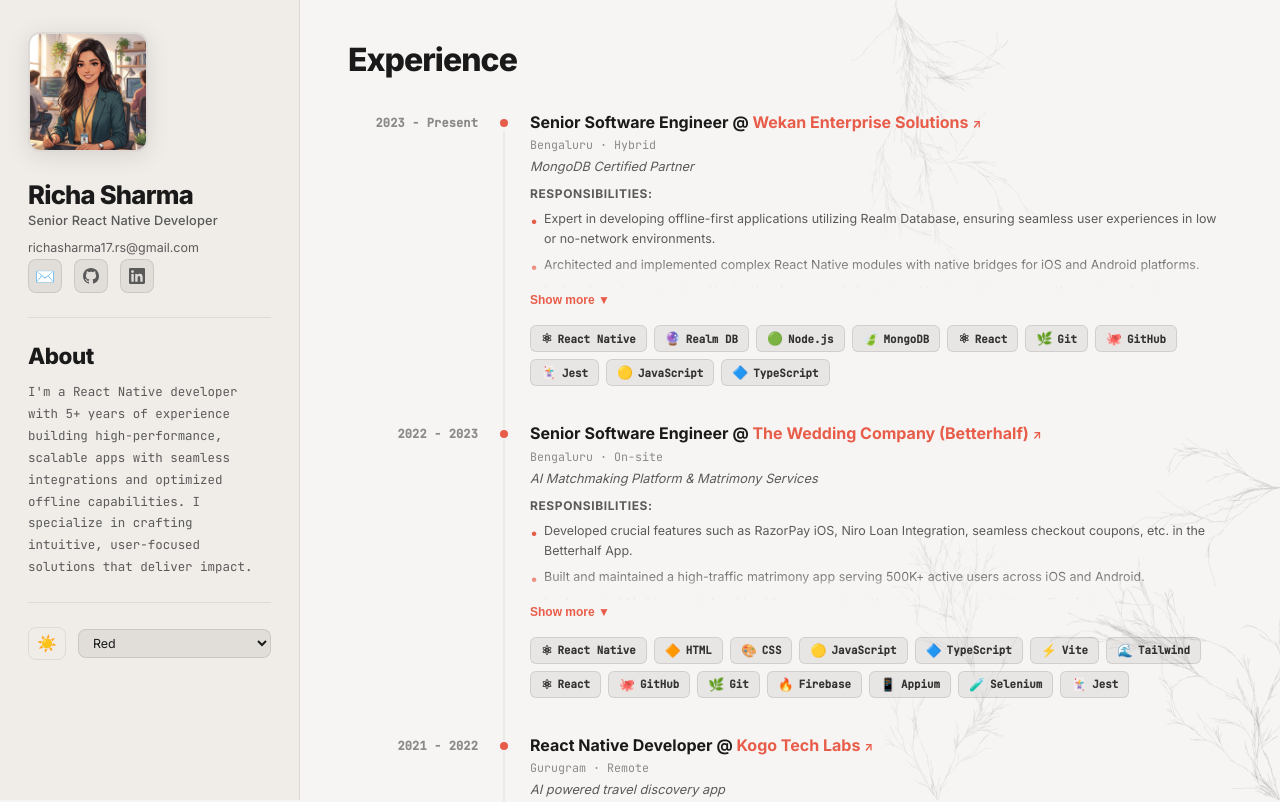
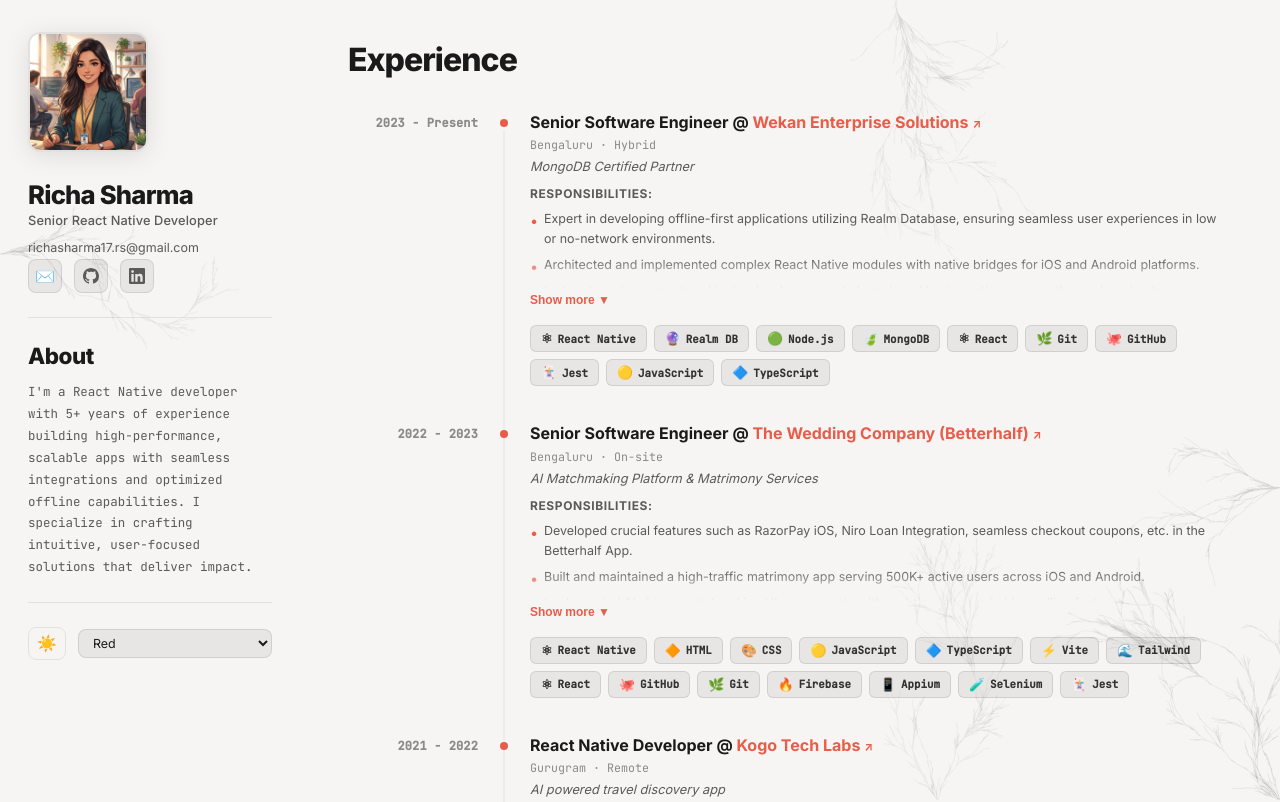
Before and after one commit to akashpawar1010/portfolio, a React (Vite) app: page / in a window 1280 px wide. Shown: the top 802 px of the page. Built offline with nearby package versions, Linux system fonts and the light colour scheme.

Commit message:
transparent background

```diff
--- a/src/index.css
+++ b/src/index.css
@@ -133,8 +133,8 @@
 .sidebar {
   width: 300px;
   min-width: 300px;
-  background: var(--sidebar-bg);
-  border-right: 1px solid var(--border);
+  background: transparent;
+  border-right: none;
   padding: 32px 28px;
   position: sticky;
   top: 0;
@@ -144,7 +144,6 @@
   flex-direction: column;
   gap: 24px;
   transition: background 0.3s ease;
-  z-index: 10;
 }
 
 .sidebar-avatar-wrap {
```
